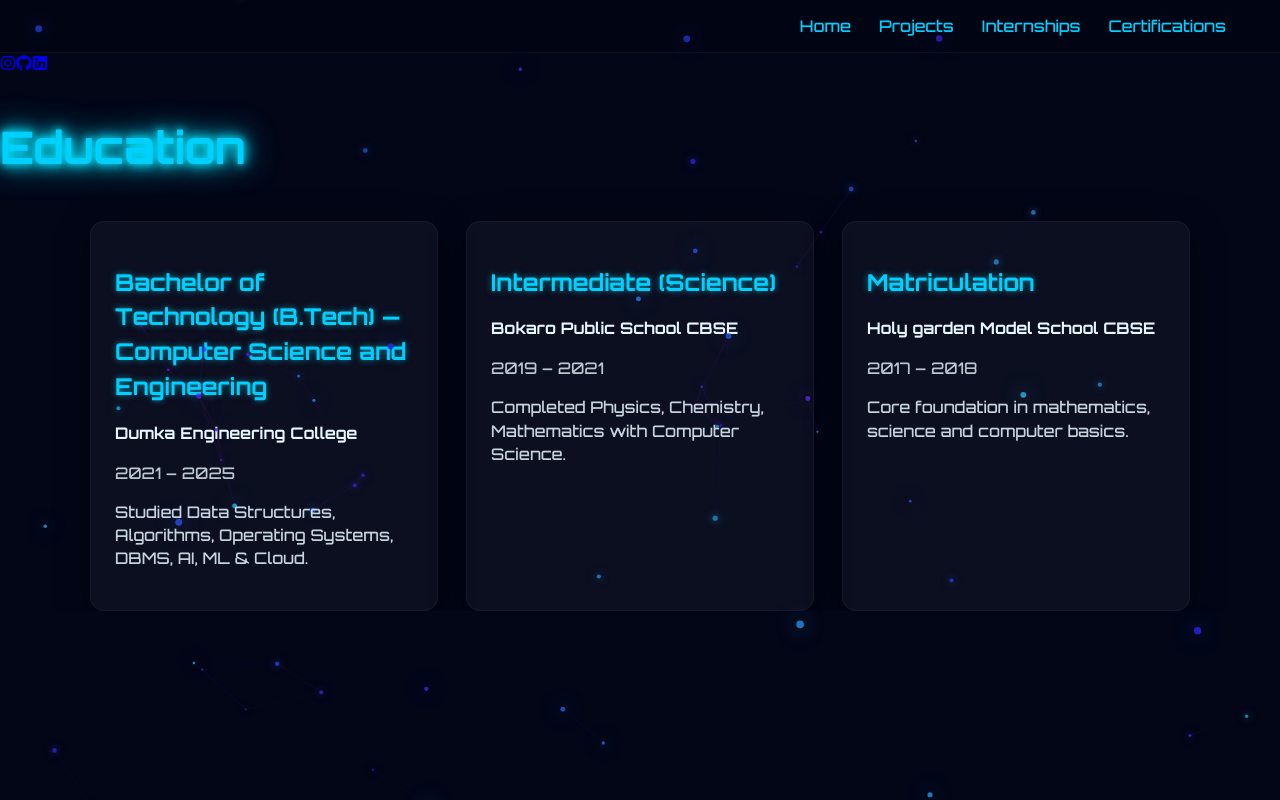
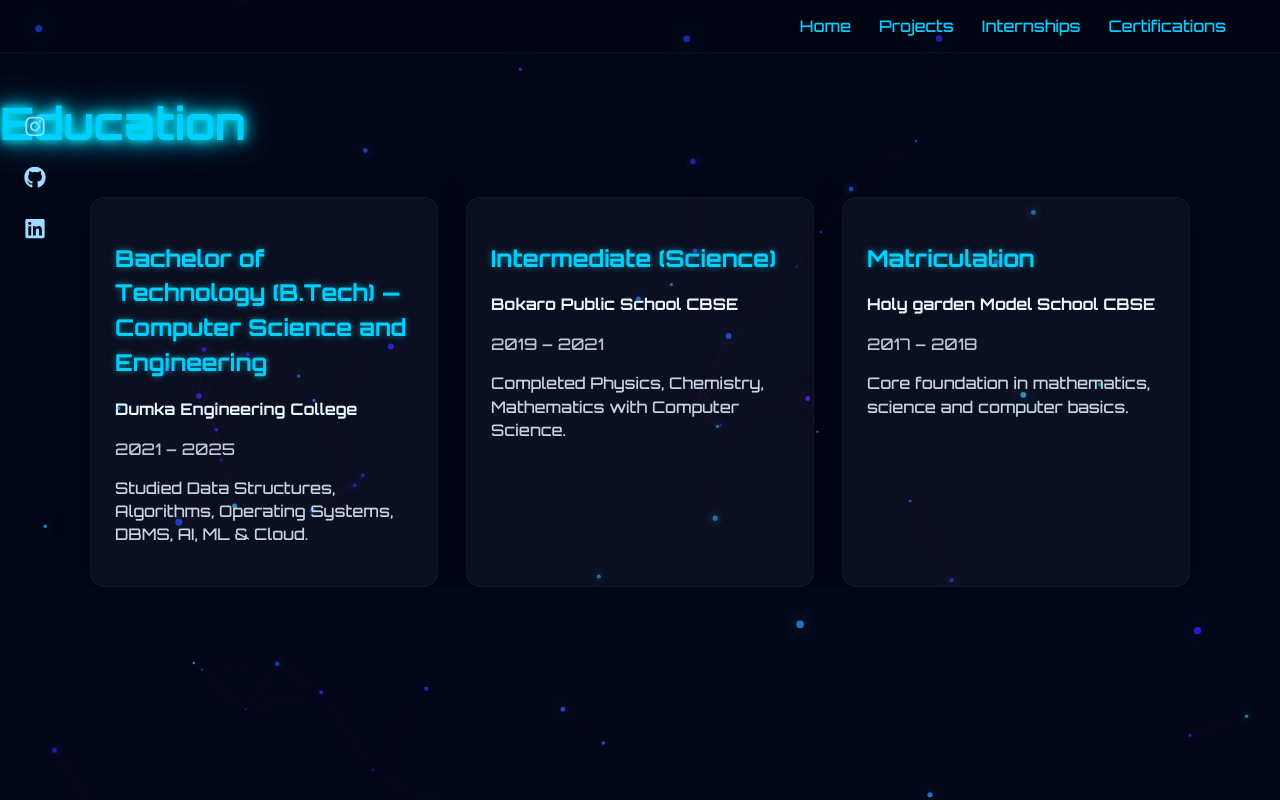
Before and after one commit to modassirhusn/3D-Portfolio, a React (Vite) app: page /education in a window 1280 px wide. Built offline with nearby package versions, Linux system fonts and the light colour scheme.

Commit message:
homepage updated

```diff
--- a/src/components/Scene.jsx
+++ b/src/components/Scene.jsx
@@ -3,6 +3,85 @@ import ParticleBackground from "./ParticleBackground";
 import "./Main.css";
 import { FaInstagram, FaGithub, FaLinkedin } from "react-icons/fa";
 
+/* =========================
+   INLINE STYLES (FIXED)
+========================= */
+const iconStyle = {
+  fontSize: "22px",
+  color: "#9fdcff",
+  transition: "all 0.3s ease",
+};
+
+/* =========================
+   SOCIAL ICONS COMPONENT
+========================= */
+function SocialIcons() {
+  const handleEnter = (e) => {
+    e.currentTarget.style.color = "#00eaff";
+    e.currentTarget.style.transform = "translateX(8px) scale(1.15)";
+    e.currentTarget.style.textShadow =
+      "0 0 8px rgba(0,234,255,0.8), 0 0 16px rgba(0,234,255,0.6)";
+  };
+
+  const handleLeave = (e) => {
+    e.currentTarget.style.color = "#9fdcff";
+    e.currentTarget.style.transform = "translateX(0) scale(1)";
+    e.currentTarget.style.textShadow = "none";
+  };
+
+  return (
+    <nav
+      className="social-icons"
+      style={{
+        position: "fixed",
+        left: "24px",
+        top: "22.5%",
+        transform: "translateY(-50%)",
+        display: "flex",
+        flexDirection: "column",
+        gap: "18px",
+        zIndex: 9999,
+      }}
+    >
+      <a
+        href="https://www.instagram.com/rockeyrkofficial_/"
+        target="_blank"
+        rel="noreferrer"
+        style={iconStyle}
+        onMouseEnter={handleEnter}
+        onMouseLeave={handleLeave}
+      >
+        <FaInstagram />
+      </a>
+
+      <a
+        href="https://github.com/modassirhusn"
+        target="_blank"
+        rel="noreferrer"
+        style={iconStyle}
+        onMouseEnter={handleEnter}
+        onMouseLeave={handleLeave}
+      >
+        <FaGithub />
+      </a>
+
+      <a
+        href="https://www.linkedin.com/in/md-modassir-hussain-"
+        target="_blank"
+        rel="noreferrer"
+        style={iconStyle}
+        onMouseEnter={handleEnter}
+        onMouseLeave={handleLeave}
+      >
+        <FaLinkedin />
+      </a>
+    </nav>
+  );
+}
+
+/* =========================
+   MAIN SCENE COMPONENT
+========================= */
 export default function Scene() {
   const heroRef = useRef(null);
 
@@ -39,8 +118,7 @@ export default function Scene() {
       frames++;
       const delta = now - last;
       if (delta >= 1000) {
-        const fps = Math.max(0, Math.round((frames * 1000) / delta));
-        setCurrentFPS(fps);
+        setCurrentFPS(Math.round((frames * 1000) / delta));
         frames = 0;
         last = now;
       }
@@ -48,175 +126,28 @@ export default function Scene() {
     };
 
     rafRef.current = requestAnimationFrame(loop);
-
-    return () => {
-      if (rafRef.current) cancelAnimationFrame(rafRef.current);
-    };
+    return () => cancelAnimationFrame(rafRef.current);
   }, []);
-
-  useEffect(() => {
-    const clearBriefHide = () => {
-      if (briefHideTimerRef.current) clearTimeout(briefHideTimerRef.current);
-    };
-
-    if (currentFPS <= FPS_PERSISTENT_MAX) {
-      clearBriefHide();
-      if (warningType !== "persistent") {
-        setWarningType("persistent");
-        setShowWarning(true);
-      }
-      return;
-    }
-
-    if (warningType === "persistent") {
-      setShowWarning(false);
-      setWarningType(null);
-    }
-
-    if (currentFPS >= FPS_BRIEF_MIN && currentFPS <= FPS_BRIEF_MAX) {
-      if (briefCooldownRef.current) return;
-      if (warningType !== "brief") {
-        setWarningType("brief");
-        setShowWarning(true);
-
-        briefHideTimerRef.current = setTimeout(() => {
-          setShowWarning(false);
-          setWarningType(null);
-        }, BRIEF_VISIBLE_MS);
-      }
-      return;
-    }
-
-    clearBriefHide();
-    if (briefCooldownRef.current) clearTimeout(briefCooldownRef.current);
-    if (showWarning) setShowWarning(false);
-    if (warningType) setWarningType(null);
-  }, [currentFPS, warningType, showWarning]);
-
-  const onDismissBrief = () => {
-    setShowWarning(false);
-    setWarningType(null);
-
-    if (briefCooldownRef.current) clearTimeout(briefCooldownRef.current);
-
-    briefCooldownRef.current = setTimeout(() => {
-      briefCooldownRef.current = null;
-    }, BRIEF_COOLDOWN_MS);
-  };
-
-  const onReloadNow = () => {
-    try {
-      window.location.reload();
-    } catch {
-      setShowWarning(false);
-      setWarningType(null);
-    }
-  };
-
-  useEffect(() => {
-    return () => {
-      if (briefHideTimerRef.current) clearTimeout(briefHideTimerRef.current);
-      if (briefCooldownRef.current) clearTimeout(briefCooldownRef.current);
-      if (rafRef.current) cancelAnimationFrame(rafRef.current);
-    };
-  }, []);
-
-  const chargeTimerRef = useRef(null);
-  const wasChargedRef = useRef(false);
-  const pressStartTime = useRef(null);
-
-  const CHARGE_TO_FULL_MS = 2200;
-  const SHORT_PULL_MS = 180;
-  const MEDIUM_POWER_THRESHOLD_MS = 500;
-
-  const startCharge = (e) => {
-    if (isAnimating) return;
-    e.preventDefault();
-
-    pressStartTime.current = Date.now();
-    wasChargedRef.current = false;
-    setCharging(true);
-
-    chargeTimerRef.current = setTimeout(() => {
-      wasChargedRef.current = true;
-    }, CHARGE_TO_FULL_MS);
-  };
-
-  const releaseAndLaunch = () => {
-    if (isAnimating) return;
-
-    if (chargeTimerRef.current) clearTimeout(chargeTimerRef.current);
-
-    const holdDuration = Date.now() - pressStartTime.current;
-
-    setIsAnimating(true);
-    setCharging(false);
-    setPowering(true);
-
-    let power = "launch-low";
-    let cleanupDuration = 1200;
-
-    if (wasChargedRef.current) {
-      power = "launch-high";
-      cleanupDuration = 2000;
-    } else if (holdDuration > MEDIUM_POWER_THRESHOLD_MS) {
-      power = "launch-medium";
-      cleanupDuration = 1600;
-    }
-
-    setTimeout(() => {
-      setLaunchPower(power);
-      setLaunched(true);
-      setPowering(false);
-    }, SHORT_PULL_MS);
-
-    setTimeout(() => {
-      setLaunched(false);
-      setPowering(false);
-      setLaunchPower("");
-      setIsAnimating(false);
-    }, cleanupDuration);
-  };
-
-  const cancelCharge = () => {
-    if (chargeTimerRef.current) clearTimeout(chargeTimerRef.current);
-    setCharging(false);
-  };
 
   const renderWarning = () => {
     if (!showWarning || !warningType) return null;
 
-    if (warningType === "brief") {
     return (
       <div className="fps-warning-card">
-          <div className="fps-warning-title">Performance Notice</div>
+        <div className="fps-warning-title">
+          {warningType === "persistent" ? "Low Performance" : "Performance Notice"}
+        </div>
         <div className="fps-warning-message">
           Frame rate is <strong>{currentFPS} FPS</strong>.
         </div>
-
-          <button className="fps-warning-close" onClick={onDismissBrief}>
-            Dismiss
-          </button>
-        </div>
-      );
-    }
-
-    if (warningType === "persistent") {
-      return (
-        <div className="fps-warning-card">
-          <div className="fps-warning-title">Low Performance</div>
-          <div className="fps-warning-message">
-            Frame rate is <strong>{currentFPS} FPS</strong>.
-          </div>
-
-          <button className="fps-warning-close" onClick={onReloadNow}>
+        <button
+          className="fps-warning-close"
+          onClick={() => window.location.reload()}
+        >
           Reload
         </button>
       </div>
     );
-    }
-
-    return null;
   };
 
   return (
@@ -225,14 +156,10 @@ export default function Scene() {
 
       <div className="fps-warning-overlay">{renderWarning()}</div>
 
-      <nav className="social-icons">
-        <a href="https://www.instagram.com/rockeyrkofficial_/"><FaInstagram /></a>
-        <a href="https://github.com/modassirhusn"><FaGithub /></a>
-        <a href="www.linkedin.com/in/md-modassir-hussain-"><FaLinkedin /></a>
-      </nav>
+      {/* ✅ FIXED SOCIAL ICONS */}
+      <SocialIcons />
 
-
-      {/* 🚀 INSERTED ROCKET — NO OTHER CHANGES */}
+      {/* 🚀 ROCKET (UNCHANGED) */}
       <div className={`rocket ${launched ? "rocket-launch" : ""}`}>
         <div className="rocket-body">
           <div className="rocket-nose"></div>
@@ -241,7 +168,6 @@ export default function Scene() {
           <div className="rocket-flame"></div>
         </div>
       </div>
-
     </section>
   );
 }
```
Lines whose indentation alone changed are shown as unchanged.
